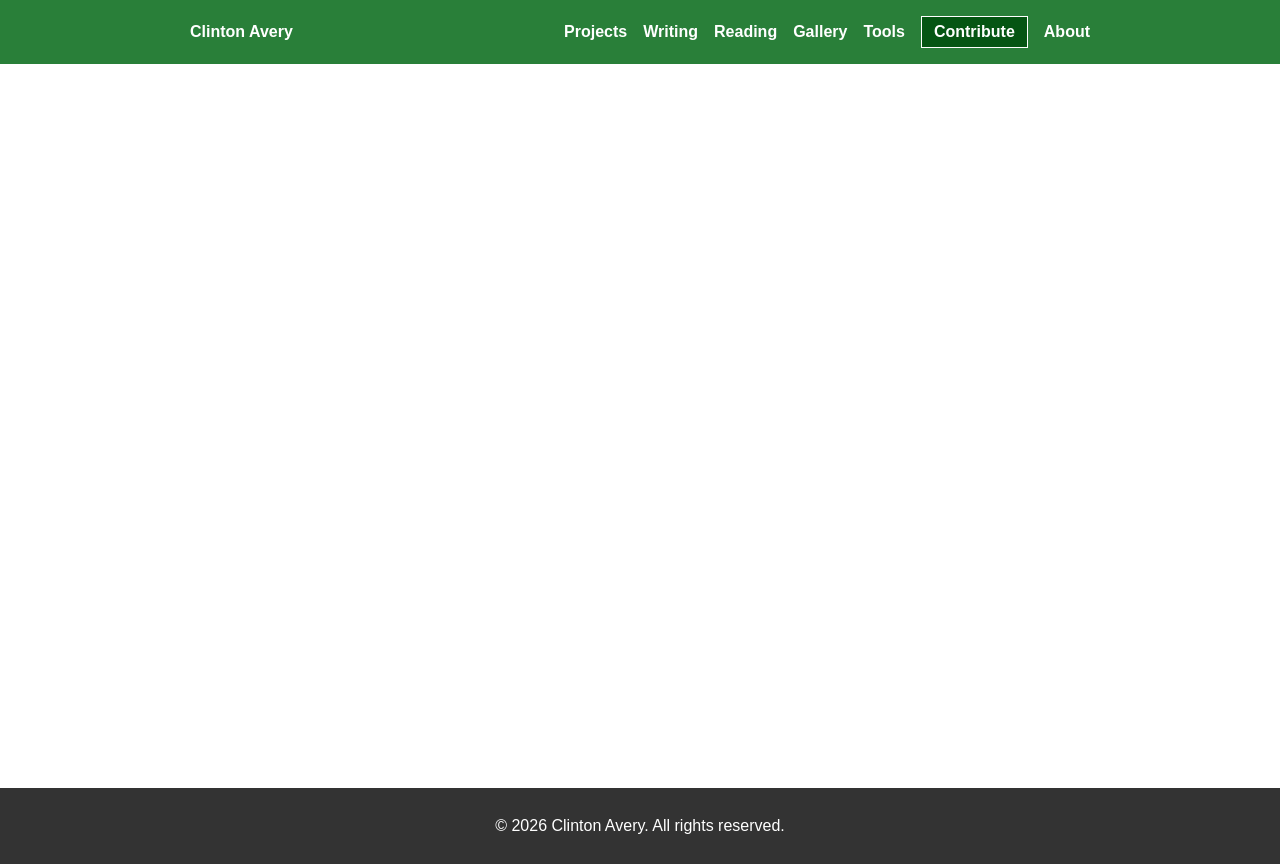
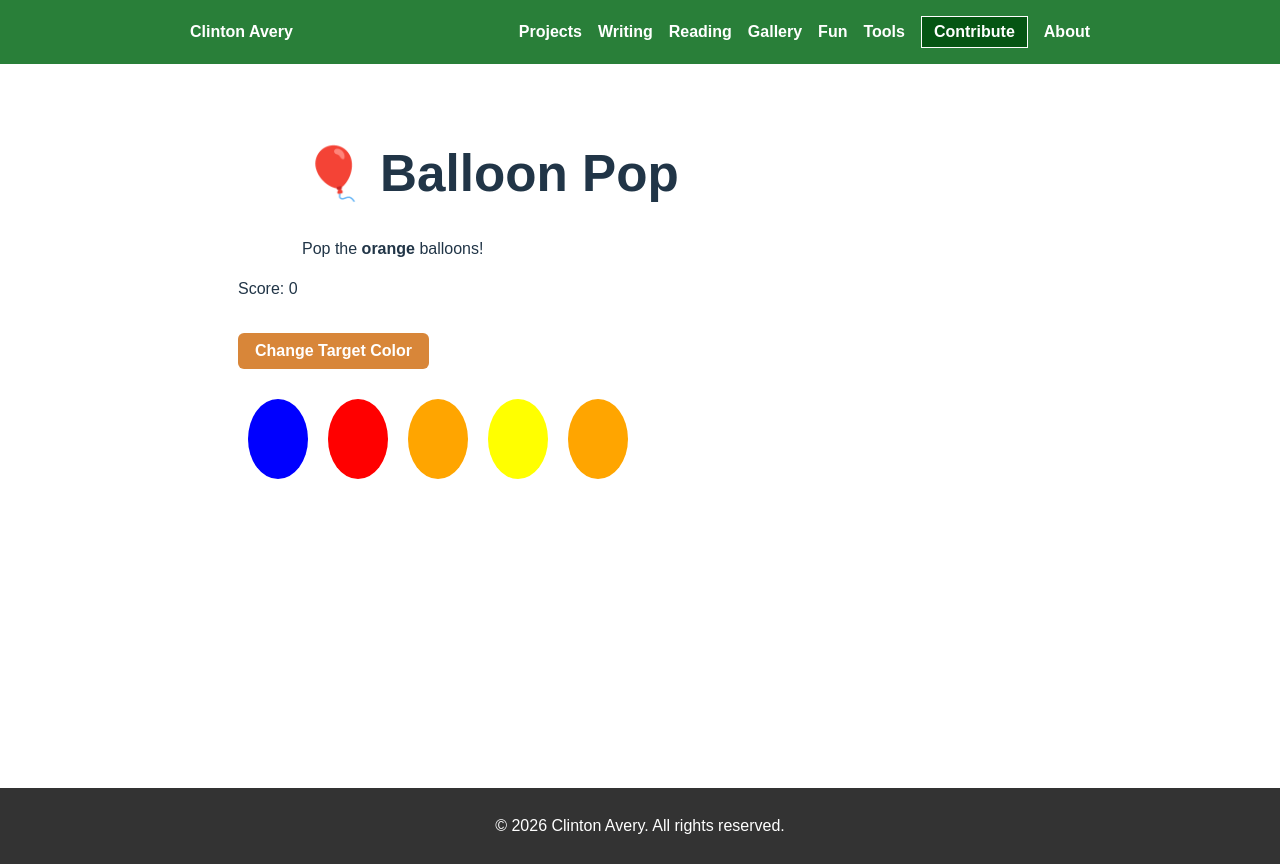
Before and after one commit to avEggHead/clintonjaverydotcom, a React (Vite) app in the folder clintonjavery/: page /fun/balloon-popper in a window 1280 px wide. Built offline with nearby package versions, Linux system fonts and the light colour scheme.

Commit message:
adding game

```diff
--- a/clintonjavery/src/App.tsx
+++ b/clintonjavery/src/App.tsx
@@ -13,6 +13,8 @@ import Contribute from "./pages/Contribute";
 import Tools from "./pages/Tools";
 import TimeZoneConverter from "./tools/TimeZoneConverter";
 import TextAnalyzer from "./tools/TextAnalyzer";
+import Fun from "./pages/Fun";
+import BalloonPopGame from "./fun/BalloonPopper";
 
 function App() {
   return (
@@ -30,11 +32,13 @@ function App() {
             <Route path="/writing/:slug" element={<Post />} />
             <Route path="/reading" element={<Reading />} />
             <Route path="/gallery" element={<Gallery />} />
+            <Route path="/fun" element={<Fun />} />
             <Route path="/tools" element={<Tools />} />
             <Route path="/tools/timezone" element={<TimeZoneConverter />} />  // placeholder
             <Route path="/tools/textanalyzer" element={<TextAnalyzer/>} />
             <Route path="/support" element={<Contribute />} />
             <Route path="/about" element={<About />} />
+            <Route path="/fun/balloon-popper" element={<BalloonPopGame />} />
           </Routes>
         </main>
         <Footer />
--- a/clintonjavery/src/components/Navbar.tsx
+++ b/clintonjavery/src/components/Navbar.tsx
@@ -20,6 +20,7 @@ export default function Navbar() {
           <a href="/writing" className={styles.navLink}>Writing</a>
           <a href="/reading" className={styles.navLink}>Reading</a>
           <a href="/gallery" className={styles.navLink}>Gallery</a>
+          <a href="/fun" className={styles.navLink}>Fun</a>
           <a href="/tools" className={styles.navLink}>Tools</a>
           <a href="/support" className={styles.contributeLink}>Contribute</a>
           <a href="/about" className={styles.navLink}>About</a>
--- a/clintonjavery/src/data/gallery.tsx
+++ b/clintonjavery/src/data/gallery.tsx
@@ -2,7 +2,11 @@ export const galleryImages = [
     {
         src: "/images/beautiful_woman.jpg",
         alt: "beautiful",
-      },
+    },
+    {
+        src: "/images/junifer_orlandalf.jpg",
+        alt: "Junifer and Orlandalf",
+    },
     {
       src: "/images/old_living_room.jpg",
       alt: "Digital coloring and line drawing of our old living room",
--- /dev/null
+++ b/clintonjavery/src/fun/BalloonPopper.tsx
@@ -0,0 +1,71 @@
+import { useEffect, useRef, useState } from "react";
+import styles from "../styles/layout.module.css";
+
+const COLORS = ["red", "blue", "green", "yellow", "purple", "orange"];
+
+function getRandomColor() {
+  return COLORS[Math.floor(Math.random() * COLORS.length)];
+}
+
+function Balloon({ color, onClick }: { color: string; onClick: () => void }) {
+  return (
+    <div
+      onClick={onClick}
+      style={{
+        backgroundColor: color,
+        width: "60px",
+        height: "80px",
+        borderRadius: "50%",
+        margin: "10px",
+        display: "inline-block",
+        cursor: "pointer",
+      }}
+    ></div>
+  );
+}
+
+export default function BalloonPopGame() {
+  const [targetColor, setTargetColor] = useState(getRandomColor());
+  const [balloons, setBalloons] = useState<string[]>([]);
+  const [score, setScore] = useState(0);
+  const intervalRef = useRef<number | null>(null);
+
+  useEffect(() => {
+    intervalRef.current = window.setInterval(() => {
+      setBalloons((prev) => [...prev, getRandomColor()]);
+    }, 1000);
+
+    return () => {
+      if (intervalRef.current) clearInterval(intervalRef.current);
+    };
+  }, []);
+
+  const handlePop = (color: string, index: number) => {
+    setBalloons((prev) => prev.filter((_, i) => i !== index));
+    if (color === targetColor) {
+      setScore((s) => s + 1);
+    } else {
+      setScore((s) => Math.max(0, s - 1));
+    }
+  };
+
+  const changeTarget = () => {
+    setTargetColor(getRandomColor());
+  };
+
+  return (
+    <div className={styles.pageContainer}>
+      <h1 className={styles.heading}>🎈 Balloon Pop</h1>
+      <p className={styles.pageSubtext}>
+        Pop the <strong>{targetColor}</strong> balloons!
+      </p>
+      <p>Score: {score}</p>
+      <button onClick={changeTarget} className={styles.toolButton}>Change Target Color</button>
+      <div style={{ marginTop: "20px" }}>
+        {balloons.map((color, index) => (
+          <Balloon key={index} color={color} onClick={() => handlePop(color, index)} />
+        ))}
+      </div>
+    </div>
+  );
+}
--- /dev/null
+++ b/clintonjavery/src/pages/Fun.tsx
@@ -0,0 +1,30 @@
+import styles from "../styles/layout.module.css"
+import { Link } from "react-router-dom";
+
+export default function Fun() {
+    return (
+      <div className={styles.pageContainer}>
+        <h1 className={styles.heading}>🎉 Fun Zone</h1>
+        <p className={styles.pageSubtext}>
+          Little games, puzzles, and experiments I made — mostly just because I could.
+        </p>
+
+        <div className={styles.toolsGrid}>
+          <div className={styles.toolCard}>
+            <h3>🧠 Balloon Pop</h3>
+            <p>Pop the balloons and beat your best score!</p>
+            <Link to="/fun/balloon-popper" className={styles.toolButton}>
+              Play →
+            </Link>
+          </div>
+          {/* <div className={styles.toolCard}>
+            <h3>🧩 Word Scramble</h3>
+            <p>Unscramble the letters before time runs out.</p>
+            <Link to="/fun/scramble" className={styles.toolButton}>
+              Try it →
+            </Link>
+          </div> */}
+        </div>
+      </div>
+    );
+  }
```
Also changed, not shown: clintonjavery/public/images/junifer_orlandalf.jpg (added).
